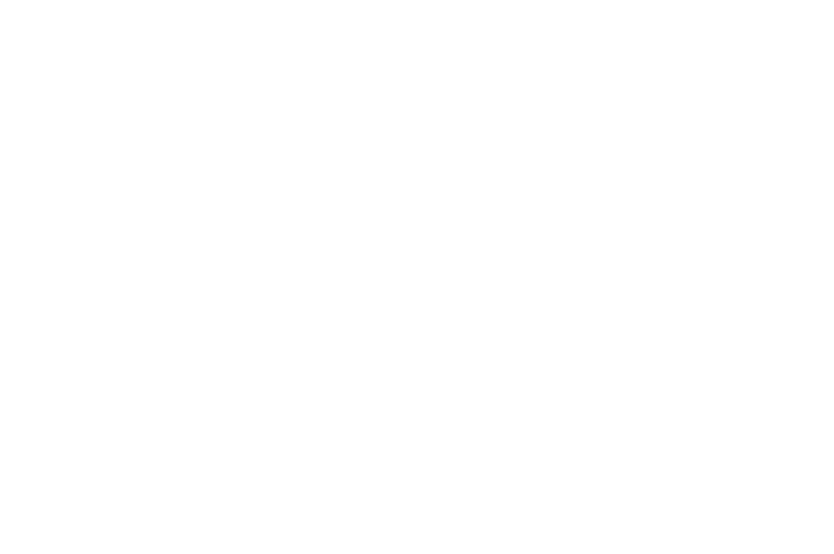
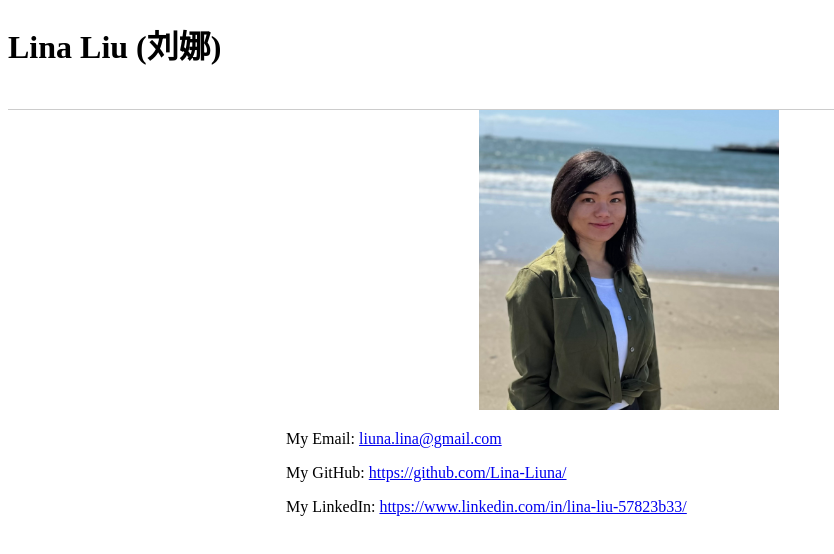
Before and after one commit to Lina-Liuna/Lina-Liuna.github.io, a plain HTML site: page contact.html in a window 1280 px wide. Shown: the whole page, without its empty margins (0-834 px from the left). Drawn offline with Linux system fonts and the light colour scheme.

Commit message:
update contact us website

```diff
--- a/contact.html
+++ b/contact.html
@@ -1,10 +1,53 @@
-<!DOCTYPE html>
-<html lang="en">
-<head>
-    <meta charset="UTF-8">
-    <title>Title</title>
+<!DOCTYPE HTML PUBLIC "-//W3C//DTD HTML 4.01//EN" "http://www.w3.org/TR/html4/strict.dtd">
+<html><head><title>Lina Liu</title>
+
+
+  <meta http-equiv="Content-Type" content="text/html; charset=UTF-8">
+
+
+  <meta content="MSHTML 6.00.2800.1400" name="GENERATOR">
+
+
+  <link rel="stylesheet" href="css/about.css" type="text/css">
+<link rel="stylesheet" href="css/home.css" type="text/css">
+
+  <style type="text/css">
+
+  </style>
+
+   	<div id="header">
+		<div id="headercontent">
+			<h1>Lina Liu (刘娜)</sup></h1>
+		</div>
+	</div>
+
 </head>
-<body>
 
-</body>
-</html>
+<body style="background-color: rgb(255, 255, 255); background-image: url();">
+<div id="topHead"> </div>
+
+<div id="content">
+
+<table style="text-align: left; width: 685px; height: 32px;" border="0" cellpadding="0" cellspacing="0" width="640">
+<tbody>
+<tr>
+<td style="vertical-align: top;">
+<div style="text-align: center;">
+    <img style="width: 300px; height: 300px;" src="images/linaliu.jpg" alt="me"><br>
+</div>
+<p>My Email: <a href="mailto:liuna.lina@gmail.com">liuna.lina@gmail.com</a></p>
+<p>My GitHub: <a href="https://github.com/Lina-Liuna/">https://github.com/Lina-Liuna/</a></p>
+<p>My LinkedIn: <a href="https://www.linkedin.com/in/lina-liu-57823b33/">https://www.linkedin.com/in/lina-liu-57823b33/</a></p>
+
+
+</tr>
+</tbody>
+</table>
+
+
+</div>
+
+
+
+
+</body></html>
```
Also changed, not shown: index.html (+1 -1 lines).
